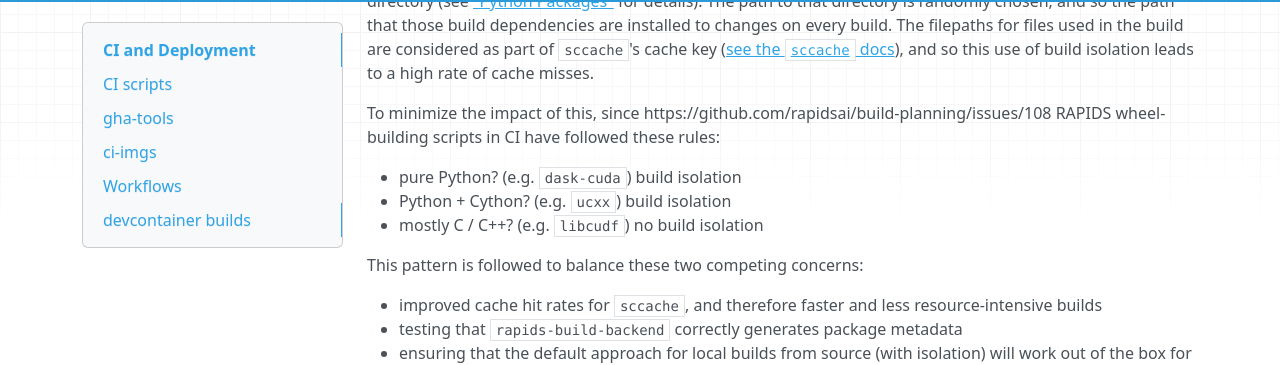
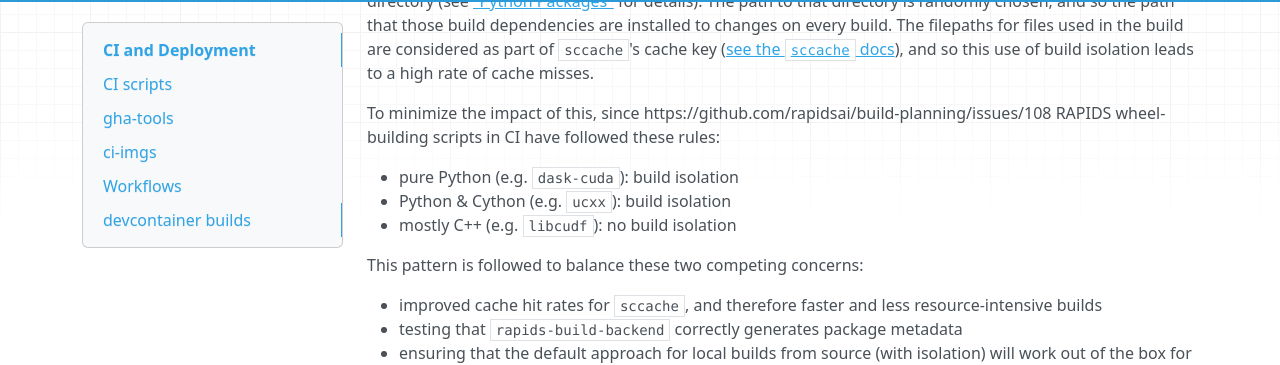
Before and after one commit to rapidsai/build-planning, an MkDocs documentation site: the page built from docs/docs/ci.md, in a window 1280 px wide and 900 px high, scrolled down 739 px. Shown: the part 94-459 px from the top of the window. Built offline with MkDocs 1.6.1, drawn with Linux system fonts in a browser that asks for light colours; nearby versions of some CDN libraries.

Commit message:
Update docs/docs/ci.md
Co-authored-by: Bradley Dice <bdice@bradleydice.com>

```diff
--- a/docs/docs/ci.md
+++ b/docs/docs/ci.md
@@ -31,9 +31,9 @@ The filepaths for files used in the build are considered as part of `sccache`'s
 
 To minimize the impact of this, since https://github.com/rapidsai/build-planning/issues/108 RAPIDS wheel-building scripts in CI have followed these rules:
 
-* pure Python? (e.g. `dask-cuda`) build isolation
-* Python + Cython? (e.g. `ucxx`) build isolation
-* mostly C / C++? (e.g. `libcudf`) no build isolation
+* pure Python (e.g. `dask-cuda`): build isolation
+* Python & Cython (e.g. `ucxx`): build isolation
+* mostly C++ (e.g. `libcudf`): no build isolation
 
 This pattern is followed to balance these two competing concerns:
 
```
